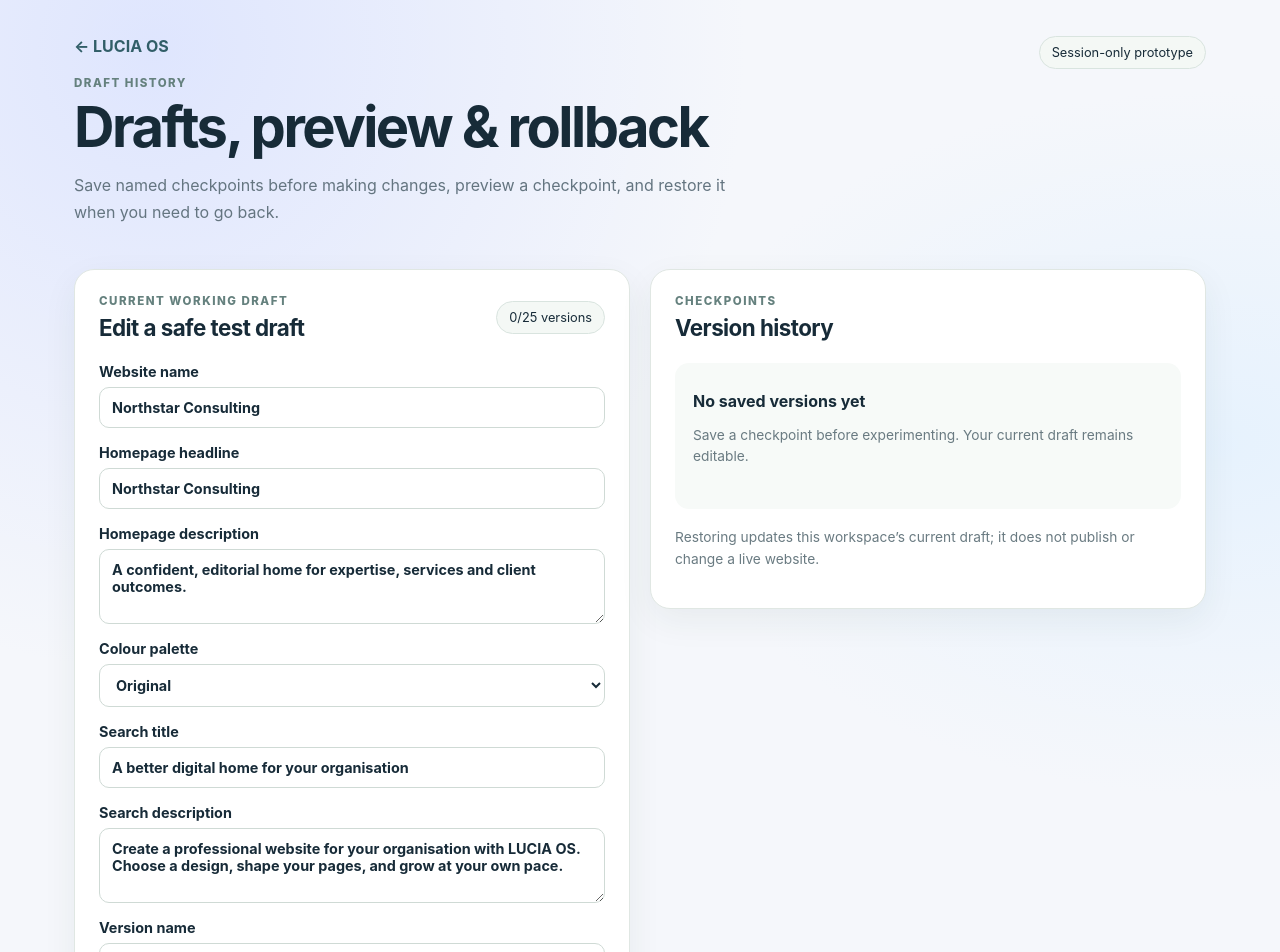
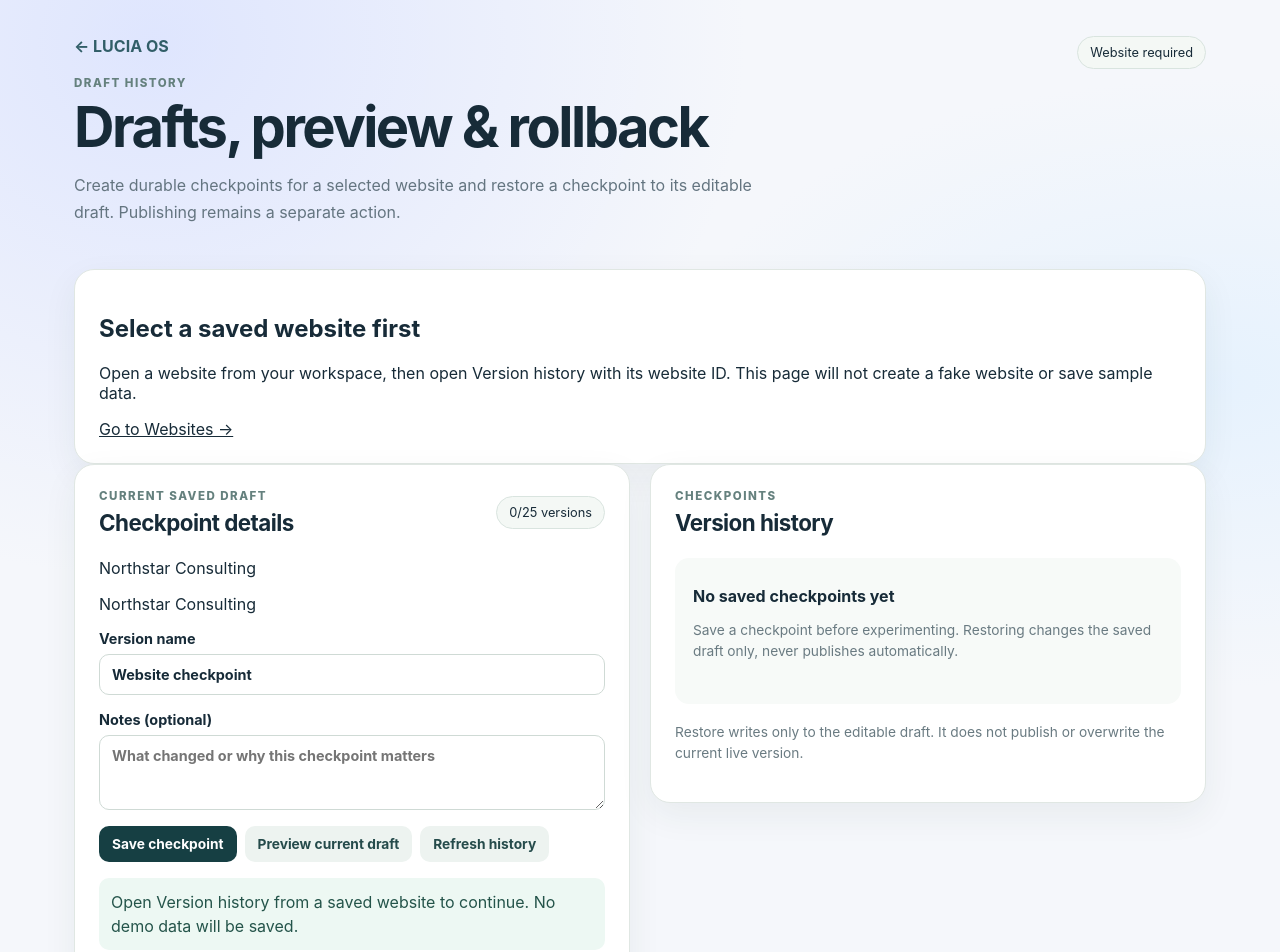
Before and after one commit to trendorafindsinc-jpg/lucia-os, a Next.js app: page /versions in a window 1280 px wide. Shown: the top 952 px of the page. Built offline with nearby package versions, Linux system fonts and the light colour scheme.

Commit message:
feat: connect durable website version history to drafts

```diff
--- a/src/app/versions/page.tsx
+++ b/src/app/versions/page.tsx
@@ -1,12 +1,13 @@
+import { Suspense } from "react";
 import type { Metadata } from "next";
 import { VersionWorkspace } from "@/components/versions/version-workspace";
 import "./versions.css";
 
 export const metadata: Metadata = {
   title: "Drafts, Preview & Rollback | LUCIA OS",
-  description: "Create draft checkpoints, preview versions and safely restore an earlier website draft.",
+  description: "Create durable draft checkpoints, preview versions and safely restore an earlier website draft.",
 };
 
 export default function VersionsPage() {
-  return <VersionWorkspace />;
+  return <Suspense fallback={<main className="version-shell"><p>Opening version history…</p></main>}><VersionWorkspace /></Suspense>;
 }
--- a/src/components/versions/version-workspace.tsx
+++ b/src/components/versions/version-workspace.tsx
@@ -1,88 +1,130 @@
 "use client";
 
-import { useMemo, useState } from "react";
+import { useCallback, useEffect, useMemo, useState } from "react";
 import Link from "next/link";
-import { makeInitialDraft } from "@/lib/editor/site-draft";
+import { useSearchParams } from "next/navigation";
+import { makeInitialDraft, siteDraftSchema, type SiteDraft } from "@/lib/editor/site-draft";
 import { makeInitialStructure } from "@/lib/site-structure/structure";
 import { defaultSeoSettings } from "@/lib/seo/seo-settings";
-import { addVersion, formatVersionDate, restoreVersion, type VersionHistory, type WebsiteSnapshot } from "@/lib/versions/version-history";
+import { formatVersionDate, restoreVersion, type WebsiteSnapshot } from "@/lib/versions/version-history";
 
-const initialDraft = makeInitialDraft("northstar-consulting");
+type SavedVersion = { id: string; label: string; notes: string; createdAt: string; snapshot: WebsiteSnapshot };
 const initialStructure = makeInitialStructure();
 
+function toSnapshot(draft: SiteDraft): WebsiteSnapshot {
+  return {
+    siteName: draft.siteName, headline: draft.headline, description: draft.description,
+    palette: draft.palette, visibleSections: [...draft.visibleSections],
+    pages: initialStructure.pages.map((page) => ({ ...page, sectionTypes: [...page.sectionTypes] })),
+    seoTitle: defaultSeoSettings.title, seoDescription: defaultSeoSettings.description,
+    contentPostCount: 0, templateId: draft.templateId, buttonLabel: draft.buttonLabel,
+  } as WebsiteSnapshot;
+}
+
+function fromSnapshot(snapshot: WebsiteSnapshot, current: SiteDraft): SiteDraft {
+  const candidate = {
+    ...current, siteName: snapshot.siteName, headline: snapshot.headline,
+    description: snapshot.description, palette: snapshot.palette,
+    visibleSections: [...snapshot.visibleSections],
+    templateId: "templateId" in snapshot && typeof snapshot.templateId === "string" ? snapshot.templateId : current.templateId,
+    buttonLabel: "buttonLabel" in snapshot && typeof snapshot.buttonLabel === "string" ? snapshot.buttonLabel : current.buttonLabel,
+  };
+  return siteDraftSchema.parse(candidate);
+}
+
 export function VersionWorkspace() {
-  const [siteName, setSiteName] = useState(initialDraft.siteName);
-  const [headline, setHeadline] = useState(initialDraft.headline);
-  const [description, setDescription] = useState(initialDraft.description);
-  const [palette, setPalette] = useState<WebsiteSnapshot["palette"]>(initialDraft.palette);
-  const [visibleSections, setVisibleSections] = useState<string[]>(initialDraft.visibleSections);
-  const [seoTitle, setSeoTitle] = useState(defaultSeoSettings.title);
-  const [seoDescription, setSeoDescription] = useState(defaultSeoSettings.description);
-  const [history, setHistory] = useState<VersionHistory>([]);
-  const [label, setLabel] = useState("Website draft");
+  const searchParams = useSearchParams();
+  const websiteId = searchParams.get("websiteId") ?? "";
+  const [draft, setDraft] = useState<SiteDraft>(() => makeInitialDraft("northstar-consulting"));
+  const [history, setHistory] = useState<SavedVersion[]>([]);
+  const [label, setLabel] = useState("Website checkpoint");
   const [notes, setNotes] = useState("");
   const [preview, setPreview] = useState<WebsiteSnapshot | null>(null);
   const [message, setMessage] = useState("");
+  const [loading, setLoading] = useState(true);
+  const [busy, setBusy] = useState(false);
+  const snapshot = useMemo(() => toSnapshot(draft), [draft]);
 
-  const snapshot = useMemo<WebsiteSnapshot>(() => ({
-    siteName, headline, description, palette, visibleSections: [...visibleSections],
-    pages: initialStructure.pages.map((page) => ({ ...page, sectionTypes: [...page.sectionTypes] })),
-    seoTitle, seoDescription, contentPostCount: 0,
-  }), [siteName, headline, description, palette, visibleSections, seoTitle, seoDescription]);
+  const load = useCallback(async () => {
+    if (!websiteId) { setLoading(false); setMessage("Open Version history from a saved website to continue. No demo data will be saved."); return; }
+    setLoading(true);
+    try {
+      const [draftResponse, versionsResponse] = await Promise.all([
+        fetch(`/api/websites/${encodeURIComponent(websiteId)}/draft`, { cache: "no-store" }),
+        fetch(`/api/websites/${encodeURIComponent(websiteId)}/versions`, { cache: "no-store" }),
+      ]);
+      const draftData = await draftResponse.json();
+      const versionsData = await versionsResponse.json();
+      if (!draftResponse.ok) throw new Error(draftData.error || "Couldn't load this website.");
+      if (!versionsResponse.ok) throw new Error(versionsData.error || "Couldn't load version history.");
+      const base = makeInitialDraft(draftData.draft?.templateId || "northstar-consulting");
+      const validDraft = siteDraftSchema.safeParse({ ...base, ...(draftData.draft ?? {}), siteName: draftData.draft?.siteName || draftData.website?.name || base.siteName });
+      if (validDraft.success) setDraft(validDraft.data);
+      setHistory(Array.isArray(versionsData.versions) ? versionsData.versions : []);
+      setMessage("");
+    } catch (error) { setMessage(error instanceof Error ? error.message : "Couldn't load version history."); }
+    finally { setLoading(false); }
+  }, [websiteId]);
 
-  function saveVersion() {
+  useEffect(() => { void load(); }, [load]);
+
+  async function saveVersion() {
+    if (!websiteId || busy) return;
+    setBusy(true); setMessage("");
     try {
-      setHistory(addVersion(history, { label, notes, snapshot }));
-      setMessage("Version saved in this browser session.");
-      setLabel("Website draft");
-      setNotes("");
-    } catch (error) {
-      setMessage(error instanceof Error ? error.message : "Could not save this version.");
-    }
+      const response = await fetch(`/api/websites/${encodeURIComponent(websiteId)}/versions`, {
+        method: "POST", headers: { "Content-Type": "application/json" },
+        body: JSON.stringify({ label, notes, snapshot }),
+      });
+      const data = await response.json();
+      if (!response.ok) throw new Error(data.error || "Couldn't save this checkpoint.");
+      setLabel("Website checkpoint"); setNotes("");
+      await load(); setMessage("Checkpoint saved to this website's version history.");
+    } catch (error) { setMessage(error instanceof Error ? error.message : "Couldn't save this checkpoint."); }
+    finally { setBusy(false); }
   }
 
-  function rollBack(versionId: string) {
-    const version = history.find((item) => item.id === versionId);
-    if (!version) return;
-    const restored = restoreVersion(version);
-    setSiteName(restored.siteName);
-    setHeadline(restored.headline);
-    setDescription(restored.description);
-    setPalette(restored.palette);
-    setVisibleSections(restored.visibleSections);
-    setSeoTitle(restored.seoTitle);
-    setSeoDescription(restored.seoDescription);
-    setPreview(null);
-    setMessage(`Restored “${version.label}” as the current working draft. Save a new version to keep this state in history.`);
+  async function restoreToDraft(version: SavedVersion) {
+    if (!websiteId || busy) return;
+    const next = fromSnapshot(restoreVersion(version as never), draft);
+    if (!window.confirm(`Restore “${version.label}” into the editable draft? This will save draft content, but will NOT publish the website.`)) return;
+    setBusy(true); setMessage("");
+    try {
+      const response = await fetch(`/api/websites/${encodeURIComponent(websiteId)}/draft`, {
+        method: "PATCH", headers: { "Content-Type": "application/json" }, body: JSON.stringify(next),
+      });
+      const data = await response.json();
+      if (!response.ok) throw new Error(data.error || "Couldn't restore this checkpoint.");
+      setDraft(next); setPreview(null);
+      setMessage("Checkpoint restored to the saved draft only. The live website was not published or changed.");
+    } catch (error) { setMessage(error instanceof Error ? error.message : "Couldn't restore this checkpoint."); }
+    finally { setBusy(false); }
   }
 
   return (
     <main className="version-shell">
       <header className="version-header">
-        <div><Link href="/" className="version-back">← LUCIA OS</Link><p className="version-eyebrow">DRAFT HISTORY</p><h1>Drafts, preview &amp; rollback</h1><p className="version-intro">Save named checkpoints before making changes, preview a checkpoint, and restore it when you need to go back.</p></div>
-        <span className="version-local-badge">Session-only prototype</span>
+        <div><Link href="/" className="version-back">← LUCIA OS</Link><p className="version-eyebrow">DRAFT HISTORY</p><h1>Drafts, preview &amp; rollback</h1><p className="version-intro">Create durable checkpoints for a selected website and restore a checkpoint to its editable draft. Publishing remains a separate action.</p></div>
+        <span className="version-local-badge">{websiteId ? "Saved website" : "Website required"}</span>
       </header>
+      {!websiteId ? <section className="version-panel"><h2>Select a saved website first</h2><p>Open a website from your workspace, then open Version history with its website ID. This page will not create a fake website or save sample data.</p><Link href="/workspace/websites">Go to Websites →</Link></section> : null}
       <div className="version-layout">
         <section className="version-panel">
-          <div className="version-panel-heading"><div><p className="version-eyebrow">CURRENT WORKING DRAFT</p><h2>Edit a safe test draft</h2></div><span className="version-count">{history.length}/25 versions</span></div>
-          <label>Website name<input value={siteName} onChange={(event) => setSiteName(event.target.value)} maxLength={80} /></label>
-          <label>Homepage headline<input value={headline} onChange={(event) => setHeadline(event.target.value)} maxLength={100} /></label>
-          <label>Homepage description<textarea value={description} onChange={(event) => setDescription(event.target.value)} maxLength={220} rows={3} /></label>
-          <label>Colour palette<select value={palette} onChange={(event) => setPalette(event.target.value as WebsiteSnapshot["palette"])}><option value="original">Original</option><option value="ocean">Ocean</option><option value="forest">Forest</option><option value="sunset">Sunset</option></select></label>
-          <label>Search title<input value={seoTitle} onChange={(event) => setSeoTitle(event.target.value)} maxLength={70} /></label>
-          <label>Search description<textarea value={seoDescription} onChange={(event) => setSeoDescription(event.target.value)} maxLength={200} rows={3} /></label>
+          <div className="version-panel-heading"><div><p className="version-eyebrow">CURRENT SAVED DRAFT</p><h2>Checkpoint details</h2></div><span className="version-count">{history.length}/25 versions</span></div>
+          <p>{draft.siteName}</p><p>{draft.headline}</p>
           <label>Version name<input value={label} onChange={(event) => setLabel(event.target.value)} maxLength={80} /></label>
-          <label>Notes (optional)<textarea value={notes} onChange={(event) => setNotes(event.target.value)} maxLength={500} rows={2} placeholder="What changed or why this checkpoint matters" /></label>
-          <div className="version-actions"><button type="button" onClick={saveVersion}>Save version</button><button type="button" className="version-secondary" onClick={() => setPreview(snapshot)}>Preview current draft</button></div>
+          <label>Notes (optional)<textarea value={notes} onChange={(event) => setNotes(event.target.value)} maxLength={500} rows={3} placeholder="What changed or why this checkpoint matters" /></label>
+          <div className="version-actions"><button type="button" onClick={saveVersion} disabled={!websiteId || loading || busy}>{busy ? "Working…" : "Save checkpoint"}</button><button type="button" className="version-secondary" onClick={() => setPreview(snapshot)} disabled={loading}>Preview current draft</button><button type="button" className="version-secondary" onClick={() => void load()} disabled={busy}>Refresh history</button></div>
+          {loading ? <p role="status">Loading saved website and history…</p> : null}
           {message ? <p className="version-message" role="status">{message}</p> : null}
         </section>
         <section className="version-panel version-history-panel">
           <div className="version-panel-heading"><div><p className="version-eyebrow">CHECKPOINTS</p><h2>Version history</h2></div></div>
-          {history.length === 0 ? <div className="version-empty"><strong>No saved versions yet</strong><p>Save a checkpoint before experimenting. Your current draft remains editable.</p></div> : <ol className="version-list">{history.map((version) => <li key={version.id} className="version-item"><div className="version-item-copy"><strong>{version.label}</strong><time dateTime={version.createdAt}>{formatVersionDate(version.createdAt)}</time>{version.notes ? <p>{version.notes}</p> : null}<span>{version.snapshot.siteName} · {version.snapshot.visibleSections.length} homepage sections</span></div><div className="version-item-actions"><button type="button" className="version-secondary" onClick={() => setPreview(version.snapshot)}>Preview</button><button type="button" onClick={() => rollBack(version.id)}>Restore</button></div></li>)}</ol>}
-          <p className="version-footnote">Restoring updates this workspace’s current draft; it does not publish or change a live website.</p>
+          {history.length === 0 ? <div className="version-empty"><strong>No saved checkpoints yet</strong><p>Save a checkpoint before experimenting. Restoring changes the saved draft only, never publishes automatically.</p></div> : <ol className="version-list">{history.map((version) => <li key={version.id} className="version-item"><div className="version-item-copy"><strong>{version.label}</strong><time dateTime={version.createdAt}>{formatVersionDate(version.createdAt)}</time>{version.notes ? <p>{version.notes}</p> : null}<span>{version.snapshot.siteName} · {version.snapshot.visibleSections.length} homepage sections</span></div><div className="version-item-actions"><button type="button" className="version-secondary" onClick={() => setPreview(version.snapshot)}>Preview</button><button type="button" onClick={() => void restoreToDraft(version)} disabled={busy}>Restore to draft</button></div></li>)}</ol>}
+          <p className="version-footnote">Restore writes only to the editable draft. It does not publish or overwrite the current live version.</p>
         </section>
       </div>
-      {preview ? <div className="version-preview-backdrop" role="presentation" onClick={() => setPreview(null)}><section className="version-preview" role="dialog" aria-modal="true" aria-labelledby="preview-title" onClick={(event) => event.stopPropagation()}><div className="version-preview-top"><span className="version-eyebrow">PRIVATE DRAFT PREVIEW</span><button type="button" className="version-close" onClick={() => setPreview(null)} aria-label="Close preview">×</button></div><div className={`version-preview-canvas palette-${preview.palette}`}><span className="version-preview-brand">{preview.siteName}</span><div className="version-preview-content"><span className="version-eyebrow">A WEBSITE DRAFT</span><h2 id="preview-title">{preview.headline}</h2><p>{preview.description}</p><span className="version-preview-cta">Get in touch ↗</span></div><div className="version-preview-sections">{preview.visibleSections.map((section, index) => <span key={`${section}-${index}`}>{section.replace(/-/g, " ")}</span>)}</div></div><p className="version-footnote">Preview only. This does not create a public URL, change SEO metadata on a live page, or publish content.</p></section></div> : null}
+      {preview ? <div className="version-preview-backdrop" role="presentation" onClick={() => setPreview(null)}><section className="version-preview" role="dialog" aria-modal="true" aria-labelledby="preview-title" onClick={(event) => event.stopPropagation()}><div className="version-preview-top"><span className="version-eyebrow">PRIVATE DRAFT PREVIEW</span><button type="button" className="version-close" onClick={() => setPreview(null)} aria-label="Close preview">×</button></div><div className={`version-preview-canvas palette-${preview.palette}`}><span className="version-preview-brand">{preview.siteName}</span><div className="version-preview-content"><span className="version-eyebrow">A WEBSITE DRAFT</span><h2 id="preview-title">{preview.headline}</h2><p>{preview.description}</p><span className="version-preview-cta">Get in touch ↗</span></div><div className="version-preview-sections">{preview.visibleSections.map((section, index) => <span key={`${section}-${index}`}>{section.replace(/-/g, " ")}</span>)}</div></div><p className="version-footnote">Preview only. This does not publish content or change the live website.</p></section></div> : null}
     </main>
   );
 }
--- a/src/lib/versions/version-history.ts
+++ b/src/lib/versions/version-history.ts
@@ -10,6 +10,8 @@ export const websiteSnapshotSchema = z.object({
   seoTitle: z.string().max(70),
   seoDescription: z.string().max(200),
   contentPostCount: z.number().int().min(0).max(500),
+  templateId: z.string().optional(),
+  buttonLabel: z.string().optional(),
 }).strict();
 
 export type WebsiteSnapshot = z.infer<typeof websiteSnapshotSchema>;
```
